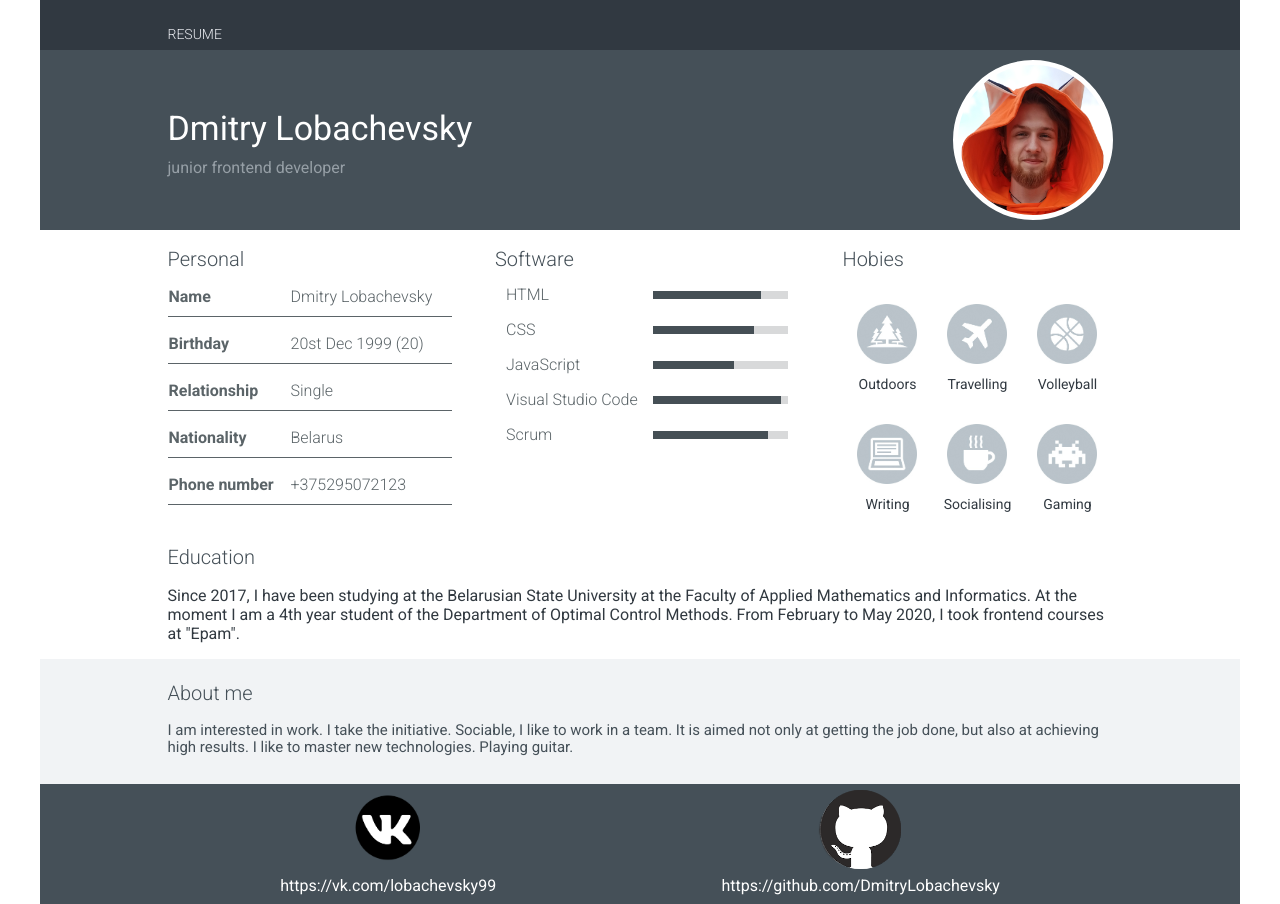
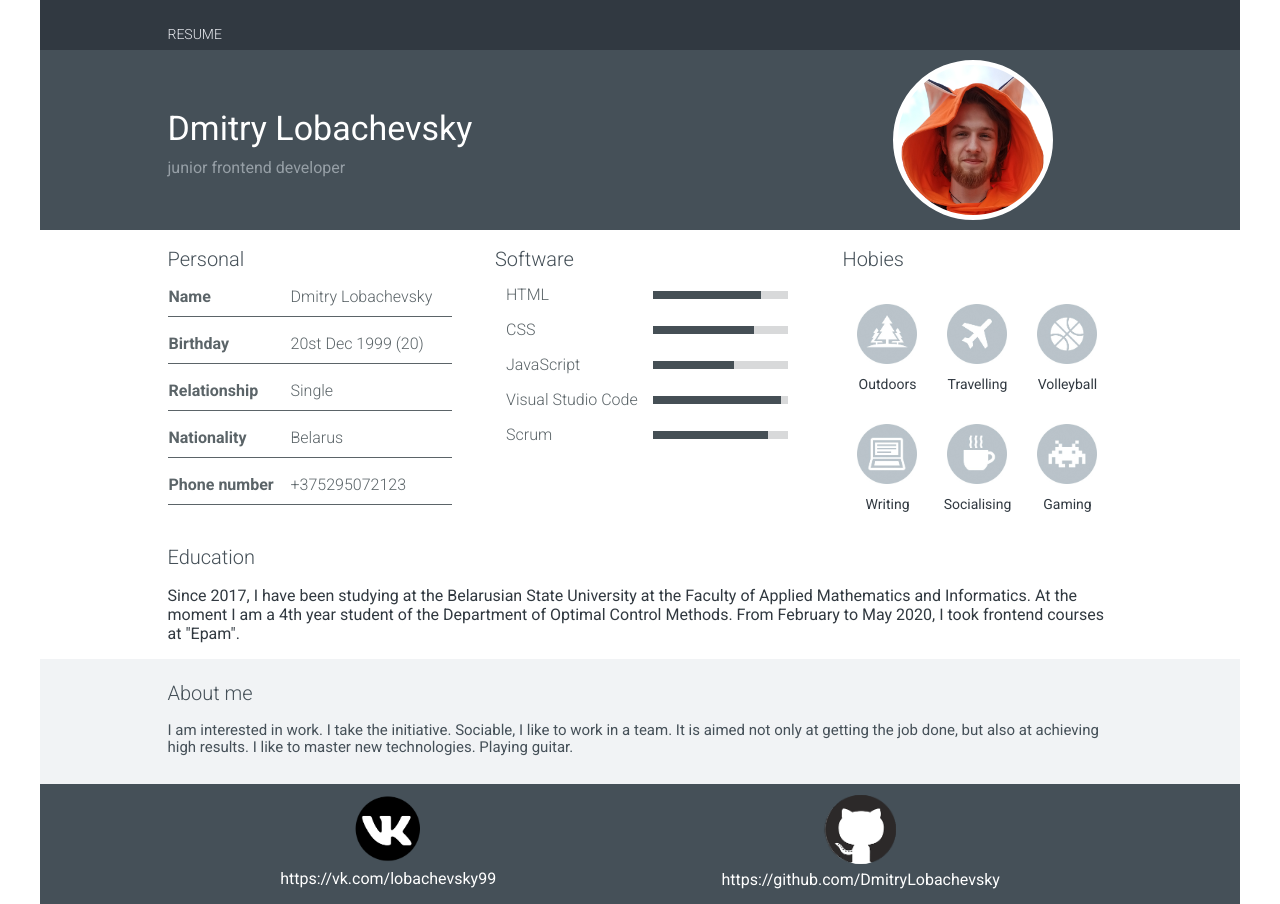
Before and after one commit to DmitryLobachevsky/Resume, a plain HTML site: page index.html in a window 1280 px wide. Drawn offline with Linux system fonts and the light colour scheme.

Commit message:
fix:fix avatar

```diff
--- a/css/style.css
+++ b/css/style.css
@@ -60,6 +60,7 @@ body {
 }
 .hero-img {
   margin: auto 0;
+  margin-right: 60px;
   width: 150px;
   height: 150px;
   background-color: #fff;
@@ -224,7 +225,7 @@ h3 {
   display: flex;
   flex-direction: column;
   align-items: center;
-  justify-content: space-around;
+  justify-content: space-between;
   margin-bottom: 10px;
 }
 .img-link {
@@ -233,3 +234,11 @@ h3 {
   text-decoration: none;
   color: #ffffff;
 }
+
+.git-img {
+  margin-top: -5px;
+}
+
+.git-link {
+  margin-top: -8px;
+}
--- a/index.html
+++ b/index.html
@@ -160,11 +160,11 @@
         <footer class="footer">
             <div class="container">
                 <div class="social-linck">
-                    <img src="./img/vk_new_sm.png" alt="vk" class="img-link">
-                    <a href="https://vk.com/lobachevsky99" class="link">https://vk.com/lobachevsky99</a>
+                    <img src="./img/vk_new_sm.png" alt="vk" class="img-link git-img">
+                    <a href="https://vk.com/lobachevsky99" class="link git-link">https://vk.com/lobachevsky99</a>
                 </div>
                 <div class="social-linck">
-                    <img src="./img/git_sm.png" alt="git" class="link">
+                    <img src="./img/git_sm_1.png" alt="git" class="link">
                     <a href="https://github.com/DmitryLobachevsky" class="link">https://github.com/DmitryLobachevsky</a>
                 </div>
 
```
Also changed, not shown: img/git_sm_1.png (added).
